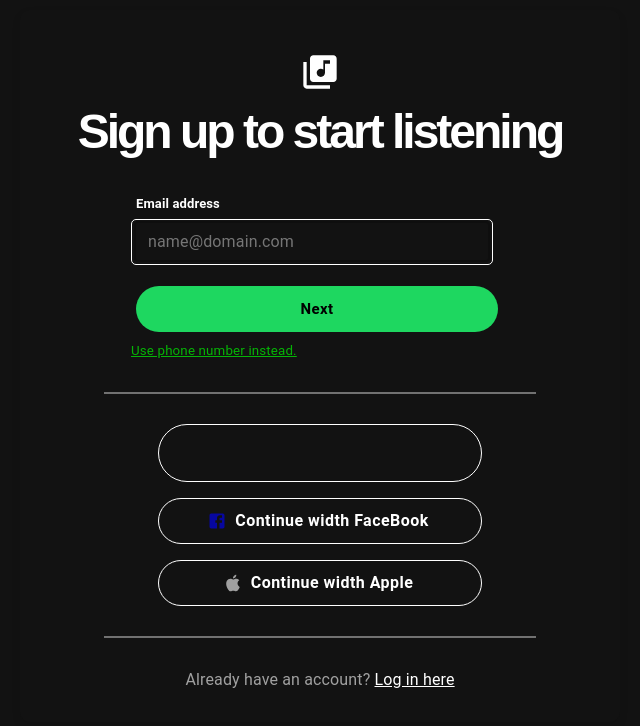
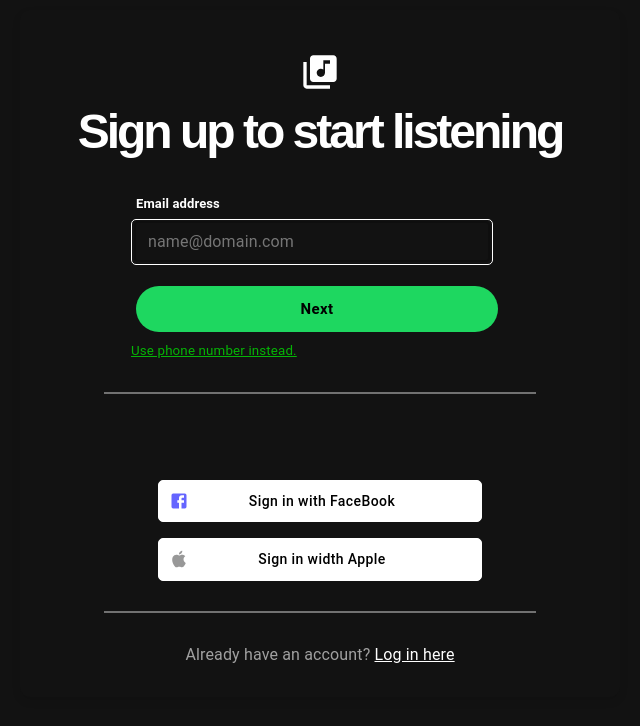
Before and after one commit to YDBagora/SpotifyApp, a React (Create React App) app: page /Signup in a window 1280 px wide. Shown: the top 726 px of the page, without its empty margins (320-960 px from the left). Built offline with nearby package versions, Linux system fonts and the light colour scheme.

Commit message:
Final Commit

```diff
--- a/src/components/FaceBookPage.js
+++ b/src/components/FaceBookPage.js
@@ -3,7 +3,7 @@
 import FacebookIcon from '@mui/icons-material/Facebook';
 import React, { useEffect } from 'react';
 
-const FacebookLogin = () => {
+const FacebookPage = () => {
 
   useEffect(() => {
     (function (d, s, id) {
@@ -45,23 +45,22 @@
 
   return (
     <div>
-     <Btn variant="outlined" onClick={handleLogin} startIcon={<FacebookIcon sx={{ color: 'blue' }} />}><b>Continue width FaceBook</b></Btn>
+     <Btn variant="outlined" onClick={handleLogin} startIcon={<FacebookIcon sx={{color: 'blue',position: 'absolute',left: '10px',top:'10px'}} />}>Sign in with FaceBook</Btn>
     </div>
   );
 };
 
-export default FacebookLogin;
+export default FacebookPage;
 
 
 const Btn = styled(Button)(({ theme }) => ({
   width: '60%',
-  borderRadius: '80px',
-  background: '#121212',
-  color: 'white',
+  borderRadius: '5px',
+  background: 'white',
+  color: 'Black',
   border: '1px solid white',
   padding: '8px',
   textTransform: 'none',
-  fontSize: '16px',
   '@media (min-width: 300px) and (max-width: 800px)': {
     width: '100%',
   }
--- a/src/components/LoginPage.jsx
+++ b/src/components/LoginPage.jsx
@@ -13,6 +13,7 @@
 import { InputLabel } from '@mui/material';
 import { GoogleOAuthProvider, GoogleLogin } from '@react-oauth/google';
 import FacebookLogin from './FaceBookPage';
+import CallIcon from '@mui/icons-material/Call';
 
 
 export default function LoginPage() {
@@ -38,7 +39,7 @@
             </LogoTxt>
             <Grid container spacing={2}>
               <Grid item xs={12}>
-                <Btn variant="outlined">
+                <BoxBtn>
                   <GoogleOAuthProvider clientId='533510300795-ripesv42rb9ehrsoi6eoi5u5odd9hrad.apps.googleusercontent.com'>
                     <GoogleLogin
                       onSuccess={handleSuccess}
@@ -46,16 +47,16 @@
                     >
                     </GoogleLogin>
                   </GoogleOAuthProvider>
-                </Btn>
+                </BoxBtn>
               </Grid>
               <Grid item xs={12}>
                 <FacebookLogin />
               </Grid>
               <Grid item xs={12}>
-                <Btn variant="outlined" startIcon={<AppleIcon sx={{ color: 'white' }} />}><b>Continue width Apple</b></Btn>
+                <Btn variant="outlined" startIcon={<AppleIcon sx={{ color: 'rgb(85, 84, 84)', position: 'absolute', left: '10px', top: '10px' }} />}>Sign in width Apple</Btn>
               </Grid>
               <Grid item xs={12}>
-                <Btn variant="outlined" ><b>Continue width phone number</b></Btn>
+                <Btn variant="outlined" startIcon={<CallIcon sx={{ color: 'red', position: 'absolute', left: '10px', top: '10px' }} />}>Continue width phone number</Btn>
               </Grid>
             </Grid>
             <hr className='hrTag' />
@@ -114,13 +115,12 @@
 
 const Btn = styled(Button)(({ theme }) => ({
   width: '60%',
-  borderRadius: '80px',
-  background: '121212',
-  color: 'white',
+  borderRadius: '5px',
+  background: 'white',
+  color: 'Black',
   border: '1px solid white',
   padding: '8px',
   textTransform: 'none',
-  fontSize: '16px',
   '@media (min-width: 300px) and (max-width: 800px)': {
     width: '100%',
   }
@@ -175,3 +175,14 @@
     left: '0%',
   }
 }))
+
+
+const BoxBtn = styled(Box)(({ theme }) => ({
+  width: '60%',
+  margin: 'auto',
+  background: '121212',
+  color: 'white',
+  '@media (min-width: 300px) and (max-width: 800px)': {
+    width: '100%',
+  }
+}))
--- a/src/components/SignUpPage.jsx
+++ b/src/components/SignUpPage.jsx
@@ -11,7 +11,7 @@
 import Grid from '@mui/material/Grid';
 import { TextField } from '@mui/material';
 import { InputLabel } from '@mui/material';
-import { GoogleOAuthProvider, GoogleLogin} from '@react-oauth/google';
+import { GoogleOAuthProvider, GoogleLogin } from '@react-oauth/google';
 import FacebookLogin from './FaceBookPage';
 
 
@@ -51,7 +51,7 @@
             <hr className='hrTag' />
             <Grid container spacing={2}>
               <Grid item xs={12}>
-                <Btn variant="outlined">
+                <BoxBtn>
                   <GoogleOAuthProvider clientId='533510300795-ripesv42rb9ehrsoi6eoi5u5odd9hrad.apps.googleusercontent.com'>
                     <GoogleLogin
                       onSuccess={handleSuccess}
@@ -59,13 +59,13 @@
                     >
                     </GoogleLogin>
                   </GoogleOAuthProvider>
-                </Btn>
+                </BoxBtn>
               </Grid>
               <Grid item xs={12}>
                 <FacebookLogin />
               </Grid>
               <Grid item xs={12}>
-                <Btn variant="outlined" startIcon={<AppleIcon sx={{ color: 'white' }} />}><b>Continue width Apple</b></Btn>
+                <Btn variant="outlined" startIcon={<AppleIcon sx={{ color: 'rgb(85, 84, 84)', position: 'absolute', left: '10px', top: '10px' }} />}>Sign in width Apple</Btn>
               </Grid>
             </Grid>
             <hr className='hrTag' />
@@ -107,13 +107,12 @@
 
 const Btn = styled(Button)(({ theme }) => ({
   width: '60%',
-  borderRadius: '80px',
-  background: '#121212',
-  color: 'white',
+  borderRadius: '5px',
+  background: 'white',
+  color: 'Black',
   border: '1px solid white',
   padding: '8px',
   textTransform: 'none',
-  fontSize: '16px',
   '@media (min-width: 300px) and (max-width: 800px)': {
     width: '100%',
   }
@@ -170,10 +169,15 @@
 }))
 
 
-
-
-
-
+const BoxBtn = styled(Box)(({ theme }) => ({
+  width: '60%',
+  margin: 'auto',
+  background: '121212',
+  color: 'white',
+  '@media (min-width: 300px) and (max-width: 800px)': {
+    width: '100%',
+  }
+}))
 
 // 533510300795-ripesv42rb9ehrsoi6eoi5u5odd9hrad.apps.googleusercontent.com
 
```
